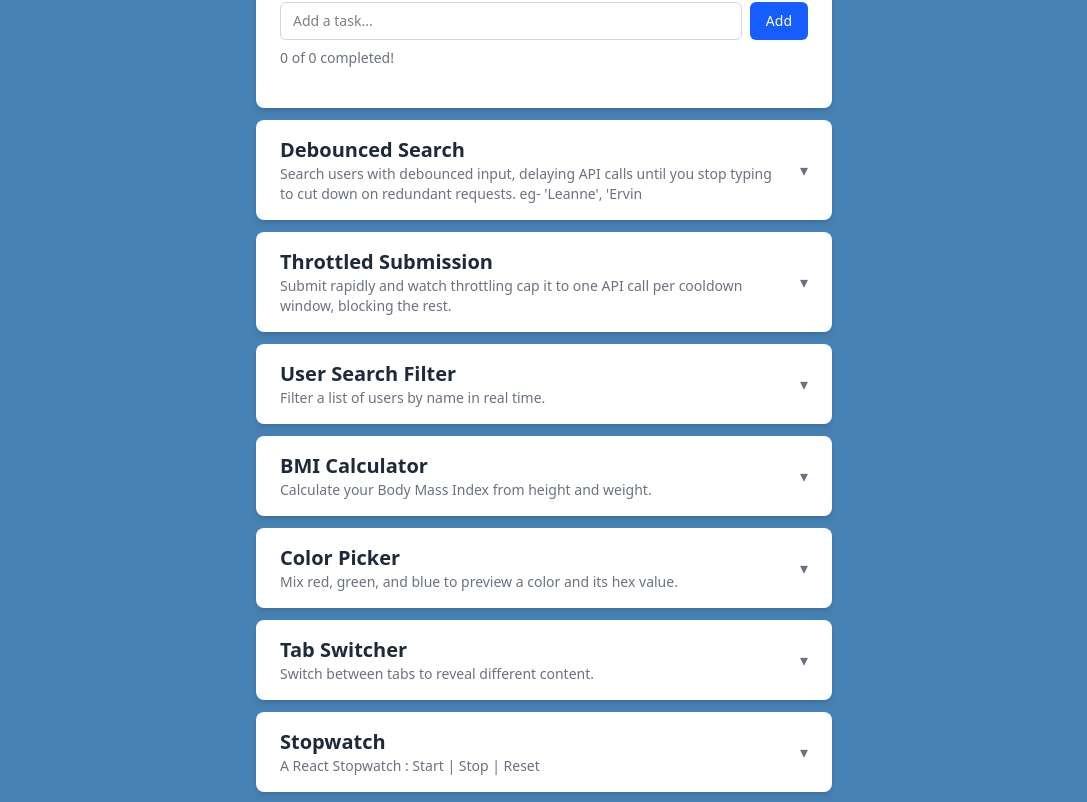
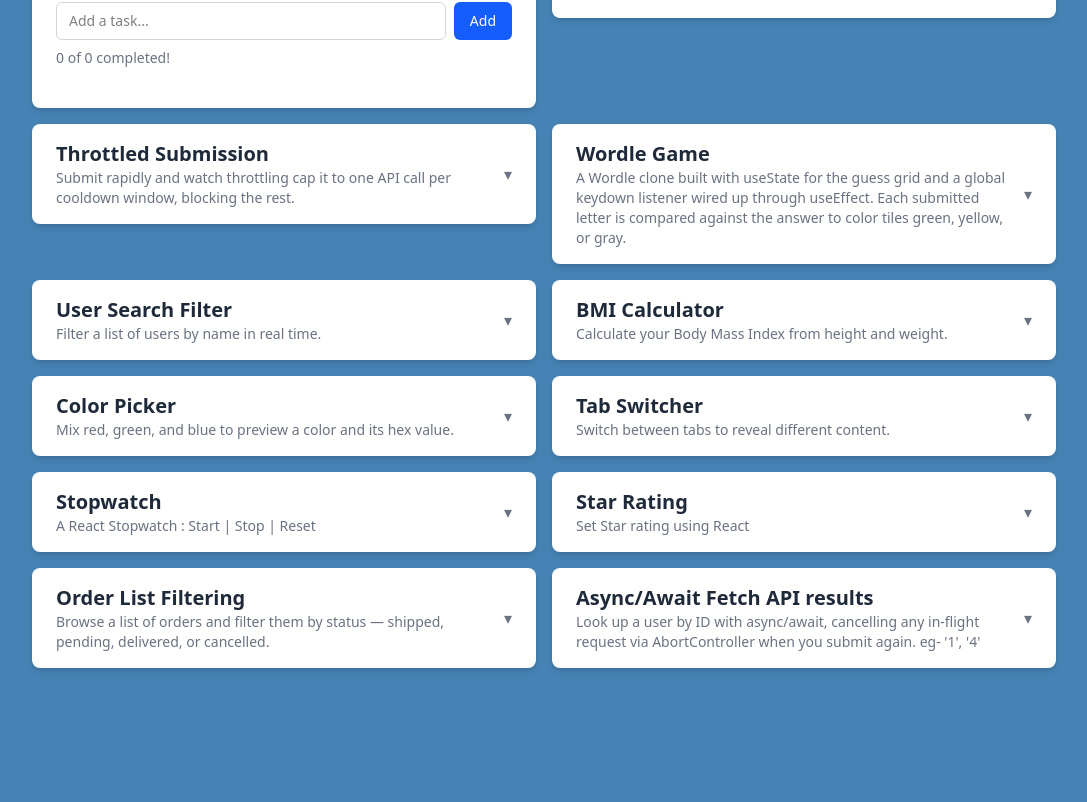
Before and after one commit to arath089/react-components, a React (Vite) app: page / in a window 1280 px wide. Shown: the part 494-1296 px from the top of the page, without its empty margins (96-1183 px from the left). After the commit the page ends 1194 px from the top, so only its background shows below. Built offline with nearby package versions, Linux system fonts and the light colour scheme; a web font is replaced by a local one.

Commit message:
feat: Add Wordle Game component

```diff
--- a/src/Accordion/Accordion.jsx
+++ b/src/Accordion/Accordion.jsx
@@ -8,7 +8,7 @@ export default function Accordion({ children, defaultOpenIndex = null }) {
   };
 
   return (
-    <div className="w-full max-w-xl flex flex-col gap-3">
+    <div className="w-full max-w-5xl grid grid-cols-1 md:grid-cols-2 gap-3 sm:gap-4 items-start">
       {Children.map(children, (child, index) =>
         cloneElement(child, {
           isOpen: openIndex === index,
--- a/src/App.jsx
+++ b/src/App.jsx
@@ -11,6 +11,7 @@ import OrderList from "./OrderList/OrderList";
 import DebouncedSearch from "./DebounceSearch/DebouncedSearch";
 import ThrottledSearch from "./ThrottledSearch/ThrottledSearch";
 import AsyncAwait from "./Async/AsyncAwait";
+import WordleGame from "./WordleGame/WordleGame";
 
 export default function App() {
   return (
@@ -41,6 +42,12 @@ export default function App() {
           description="Submit rapidly and watch throttling cap it to one API call per cooldown window, blocking the rest."
         >
           <ThrottledSearch />
+        </AccordionItem>
+        <AccordionItem
+          title="Wordle Game"
+          description="A Wordle clone built with useState for the guess grid and a global keydown listener wired up through useEffect. Each submitted letter is compared against the answer to color tiles green, yellow, or gray."
+        >
+          <WordleGame />
         </AccordionItem>
         <AccordionItem
           title="User Search Filter"
--- /dev/null
+++ b/src/WordleGame/WordleGame.jsx
@@ -0,0 +1,96 @@
+import { useState, useEffect } from "react";
+
+export default function WordleGame() {
+  const [guesses, setGuesses] = useState([]);
+  const [currentGuess, setCurrentGuess] = useState("");
+
+  const answer = "CRANE";
+
+  const isWon = guesses[guesses.length - 1] === answer;
+  const isLost = guesses.length === 6 && !isWon;
+  const isGameOver = isWon || isLost;
+
+  useEffect(() => {
+    const handleKey = (e) => {
+      if (isGameOver) return;
+      if (e.key === "Enter") {
+        if (currentGuess.length === 5) {
+          setGuesses([...guesses, currentGuess]);
+          setCurrentGuess("");
+        } else {
+          alert("Enter 5 letters to submit");
+        }
+      }
+
+      if (e.key === "Backspace") {
+        setCurrentGuess(currentGuess.slice(0, -1));
+      }
+
+      if (/^[a-zA-Z]$/.test(e.key) && currentGuess.length < 5) {
+        setCurrentGuess(currentGuess + e.key.toUpperCase());
+      }
+    };
+
+    window.addEventListener("keydown", handleKey);
+    return () => window.removeEventListener("keydown", handleKey);
+  }, [guesses, currentGuess]);
+
+  function getTileClasses(guess, colIndex, answer) {
+    const letter = guess[colIndex];
+
+    // 1. green:  letter matches answer at THIS position
+    if (guess[colIndex] === answer[colIndex])
+      return "bg-[#6aaa64] border-[#6aaa64] text-white";
+    // 2. yellow: letter is somewhere in answer (but not this position)
+    if (answer.includes(letter))
+      return "bg-[#c9b458] border-[#c9b458] text-white";
+    // 3. gray:   letter not in answer at all
+    return "bg-[#787c7e] border-[#787c7e] text-white";
+  }
+
+  return (
+    <div className="flex flex-col items-center gap-1.5">
+      {Array.from({ length: 6 }).map((_, rowIndex) => {
+        const rowGuess =
+          guesses[rowIndex] ??
+          (rowIndex === guesses.length ? currentGuess : "");
+        const isSubmitted = rowIndex < guesses.length; // per-row, stays here
+
+        return (
+          <div key={rowIndex} className="flex gap-1.5">
+            {Array.from({ length: 5 }).map((_, colIndex) => {
+              const tileClasses = isSubmitted
+                ? getTileClasses(rowGuess, colIndex, answer)
+                : rowGuess[colIndex]
+                ? "border-gray-500 text-gray-900" // typed, not submitted
+                : "border-gray-300"; // empty
+
+              return (
+                <div
+                  key={colIndex}
+                  className={`flex h-11 w-11 items-center justify-center border-2 text-2xl font-bold uppercase transition-colors duration-300 sm:h-13 sm:w-13 ${tileClasses}`}
+                >
+                  {rowGuess[colIndex]}
+                </div>
+              );
+            })}
+          </div>
+        );
+      })}
+      {isWon && (
+        <h2 className="mt-3 text-xl font-bold text-[#6aaa64]">You won! 🎉</h2>
+      )}
+      {isLost && (
+        <h2 className="mt-3 text-xl font-bold text-gray-700">
+          Game over. The word was{" "}
+          <span className="text-[#6aaa64]">{answer}</span>
+        </h2>
+      )}
+      {!isGameOver && (
+        <p className="mt-3 text-xs text-gray-400">
+          Type letters · Enter to submit · Backspace to delete
+        </p>
+      )}
+    </div>
+  );
+}
```
